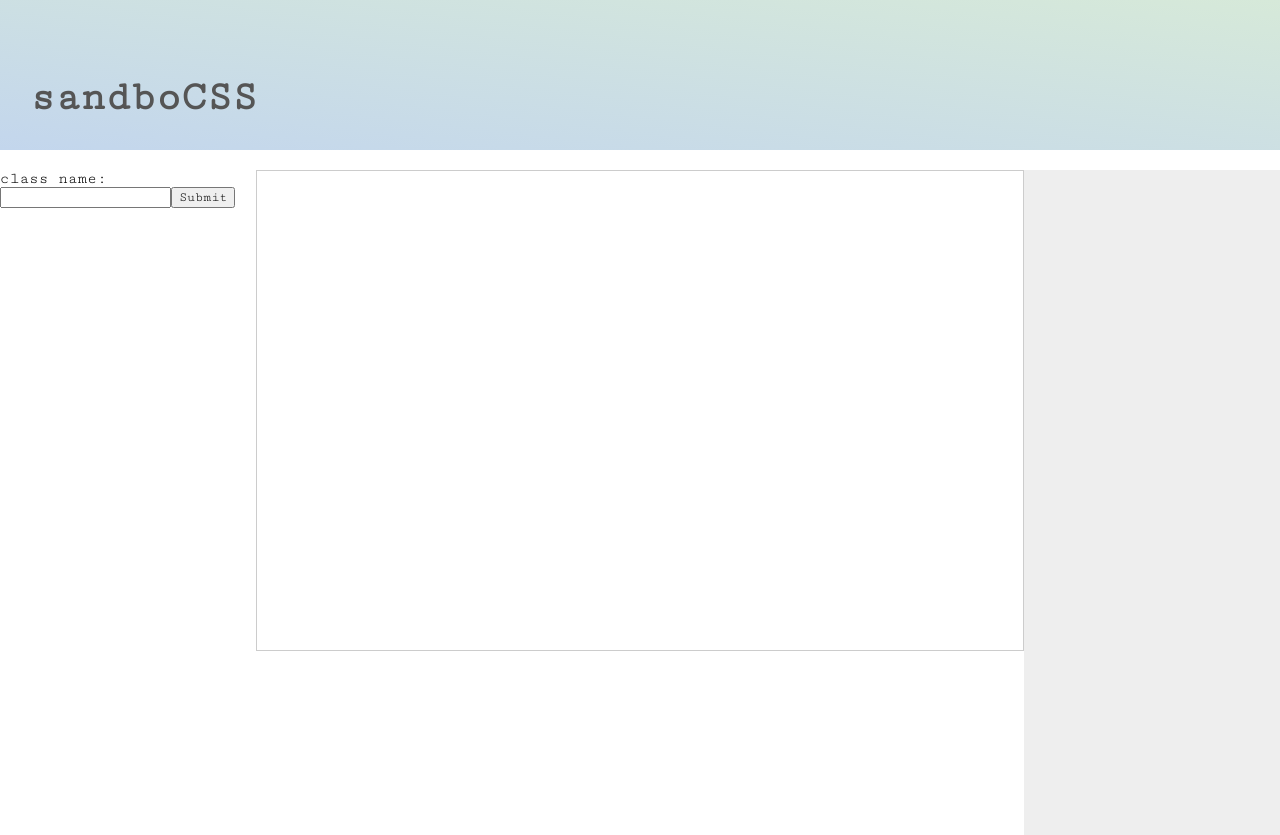
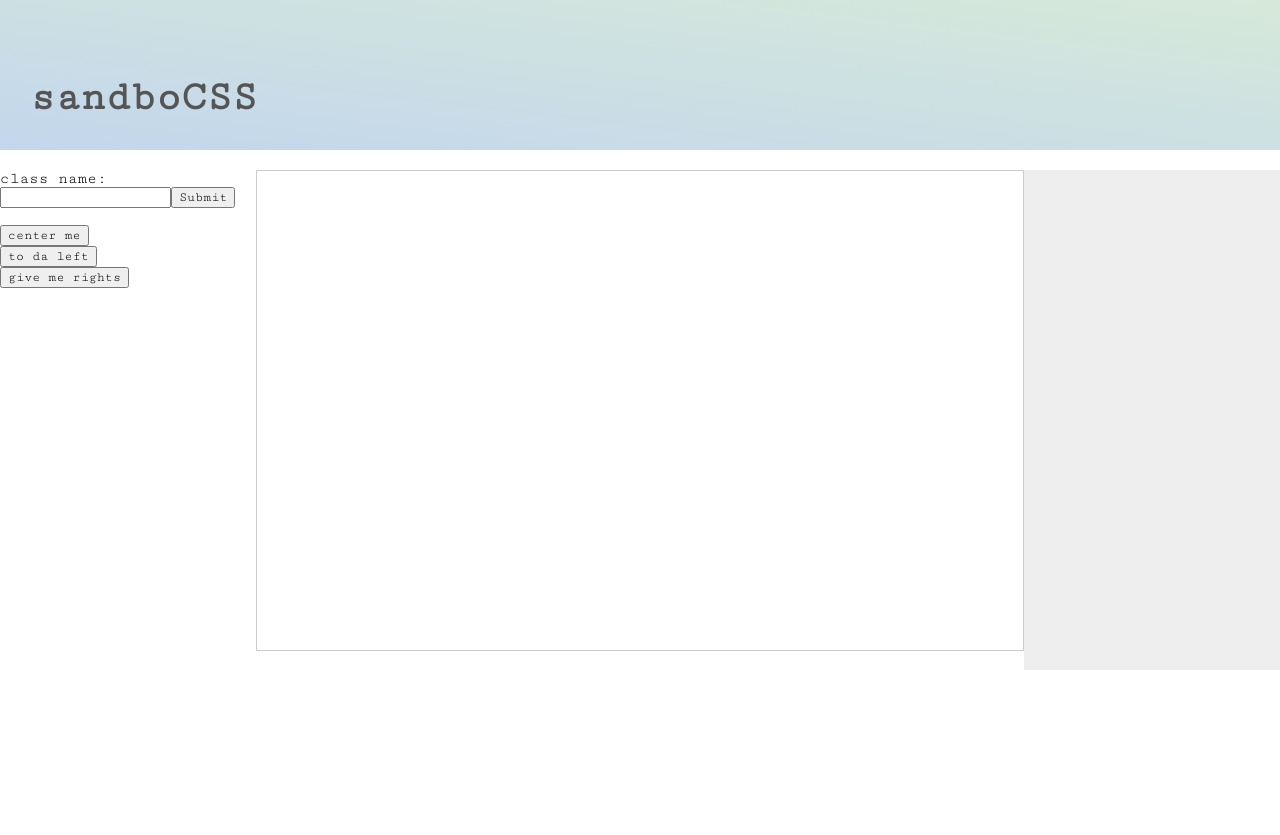
Before and after one commit to yammik/sandbocss, a React (Create React App) app: page / in a window 1280 px wide. After the commit the page ends 800 px from the top, so only its background shows below. Built offline with nearby package versions, Linux system fonts and the light colour scheme.

Commit message:
can append child element to a div

```diff
--- a/src/App.css
+++ b/src/App.css
@@ -77,7 +77,7 @@
   width: 20%;
   overflow-y: scroll;
   background: #eee;
-  height: 665px;
+  height: 500px;
 }
 
 .resizable {
@@ -88,11 +88,11 @@
 }
 
 .resizable:hover {
-  background-color: #ddd;
+  background-color: #eee;
 }
 
 .resizable-handle {
-  position: absolute;
+  /* position: absolute; */
   width: 20px;
   height: 20px;
   bottom: 0;
@@ -104,3 +104,15 @@
   box-sizing: border-box;
   cursor: se-resize;
 }
+
+.left {
+  float: left;
+}
+
+.right {
+  float: right;
+}
+
+.center {
+  margin: 0 auto;
+}
--- a/src/components/Container.js
+++ b/src/components/Container.js
@@ -16,7 +16,7 @@ class Container extends Component {
     super();
     this.state = {
       divs: [],
-      current: null,
+      currentElement: null,
       xi: 0,
       yi: 0,
       xf: 0,
@@ -40,7 +40,14 @@ class Container extends Component {
     })
   }
 
+  setCurrent = div => {
+    this.setState({
+      currentElement: div.id,
+    })
+  }
+
   updateDiv = (key, className='resizable', width=0, height=0, x=0, y=0) => {
+
     this.setState({
       divs: this.state.divs.map(div => {
         if (div.key !== key) {
@@ -53,33 +60,75 @@ class Container extends Component {
           height: height,
           x: x,
           y: y,
+          children: div.children,
         }
       })
     })
   }
 
   addDiv = (name) => {
-    this.setState({
-      divs: this.state.divs.concat({
+    const newDiv = {
       key: v4(),
       className: `resizable ${name}`,
       width: 100,
       height: 100,
       x: 0,
       y: 0,
-        }),
+      children: [],
+    }
+    if (this.state.currentElement) {
+      this.setState({
+        divs: this.state.divs.map(div => {
+          if (div.key !== this.state.currentElement) {
+            return div;
+          }
+          return {
+            key: this.state.currentElement,
+            className: div.className,
+            width: div.width,
+            height: div.height,
+            x: div.x,
+            y: div.y,
+            children: div.children.concat(newDiv),
+          }
+        })
+      })
+    } else {
+      this.setState({
+        divs: this.state.divs.concat(newDiv),
       })
     }
+  }
+
+  alignCenter = () => {
+    const div = document.getElementById(this.state.currentElement);
+    debugger
+    this.updateDiv(div.key, div.className, div.width, div.height)
+  }
+
+  alignLeft = () => {
+
+  }
+
+  alignRight = () => {
+
+  }
+
 
   render() {
-    const { divs } = this.state;
+    const { divs, currentElement } = this.state;
     return (
       <div id="container">
         <Controls
           updateDiv={this.updateDiv}
-          addDiv={this.addDiv} />
+          addDiv={this.addDiv}
+          alignCenter={this.alignCenter}
+          alignLeft={this.alignLeft}
+          alignRight={this.alignRight} />
         <Sandbox
           updateDiv={this.updateDiv}
+          currentElement={currentElement}
+          setCurrent={this.setCurrent}
           divs={divs} />
         <Output divs={divs} />
       </div>
--- a/src/components/Controls.js
+++ b/src/components/Controls.js
@@ -24,6 +24,7 @@ class Controls extends Component {
   }
 
   render() {
+    const { alignCenter, alignLeft, alignRight } = this.props;
     return (
       <div id="controls">
         <form onSubmit={this.handleSubmit}>
@@ -31,7 +32,18 @@ class Controls extends Component {
           <input onChange={this.handleChange}></input>
           <input type="submit"/>
         </form>
-        {/* <button onClick={this.props.addDiv}>add default div</button> */}
+        <br></br>
+        <button onClick={alignCenter}>
+          center me
+        </button>
+        <br></br>
+        <button onClick={alignLeft}>
+          to da left
+        </button>
+        <br></br>
+        <button onClick={alignRight}>
+          give me rights
+        </button>
       </div>
     )
   }
--- a/src/components/Sandbox.js
+++ b/src/components/Sandbox.js
@@ -16,49 +16,51 @@ const styleEmph = {
 class Sandbox extends Component {
   constructor(props) {
     super(props);
-    this.state = {
-      currentElement: '',
-    };
   }
 
-  setCurrent = div => {
-    this.setState({
-      currentElement: div.key,
-    })
+  handleClick = e => {
+    e.stopPropagation();
+    this.props.setCurrent(e.target);
+  }
+  handleDragStop = e => {
+    e.stopPropagation();
+    this.props.updateDiv(e.target);
   }
 
-  render() {
-    const { divs, updateDiv } = this.props;
-    const { currentElement } = this.state;
-    return (
-      <div id="sandbox">
-        {divs.map(div =>
-          <Rnd
+  renderDiv = (div, z=0) => {
+    const { divs, updateDiv, setCurrent, currentElement } = this.props;
+    return <Rnd
       key={div.key}
       className={div.className}
+      id={div.key}
       style={div.key === currentElement ? styleEmph : style}
       size={{ width: div.width, height: div.height }}
       position={{ x: div.x, y: div.y }}
       onDragStop={(e, d) => {
-              updateDiv(div.key, div.className, div.width, div.height, d.x, d.y);
+        e.stopPropagation();
+        updateDiv(div.key, div.className, div.width, div.height, d.x, d.y)
       }}
-            onResize={(e, direction, ref, delta, position) => {
-              updateDiv(div.key, div.className, ref.offsetWidth, ref.offsetHeight, position.x, position.y);
-            }}
-            onClick={() => this.setCurrent(div)}
+      onResize={(e, direction, ref, delta, position) => updateDiv(div.key, div.className, ref.offsetWidth, ref.offsetHeight, position.x, position.y)}
+      onClick={this.handleClick}
+      dragGrid={[20,20]}
+      bounds='parent'
+      z-index={z}
     >
       <div>
         class: {div.className.split(' ').filter(word => word !== 'resizable').join(' ')}
       </div>
-              <br></br>
-              <div>
-                w: {div.width} px, h: {div.height} px
-              </div>
-              <br></br>
-              <div>
-                x: {Math.floor(div.x)} px, y: {Math.floor(div.y)} px
-              </div>
+      {div.children.map(div =>
+        this.renderDiv(div, z+1)
+      )}
     </Rnd>
+  }
+
+  render() {
+    const { divs } = this.props;
+    return (
+      <div id="sandbox">
+        {divs.map(div =>
+          this.renderDiv(div)
         )}
       </div>
     )
@@ -66,5 +68,3 @@ class Sandbox extends Component {
 }
 
 export default Sandbox;
-
-// make a div this.props.divs.forEach with div.className, div.width, div.height, div.x, div.y
```
Lines whose indentation alone changed are shown as unchanged.
